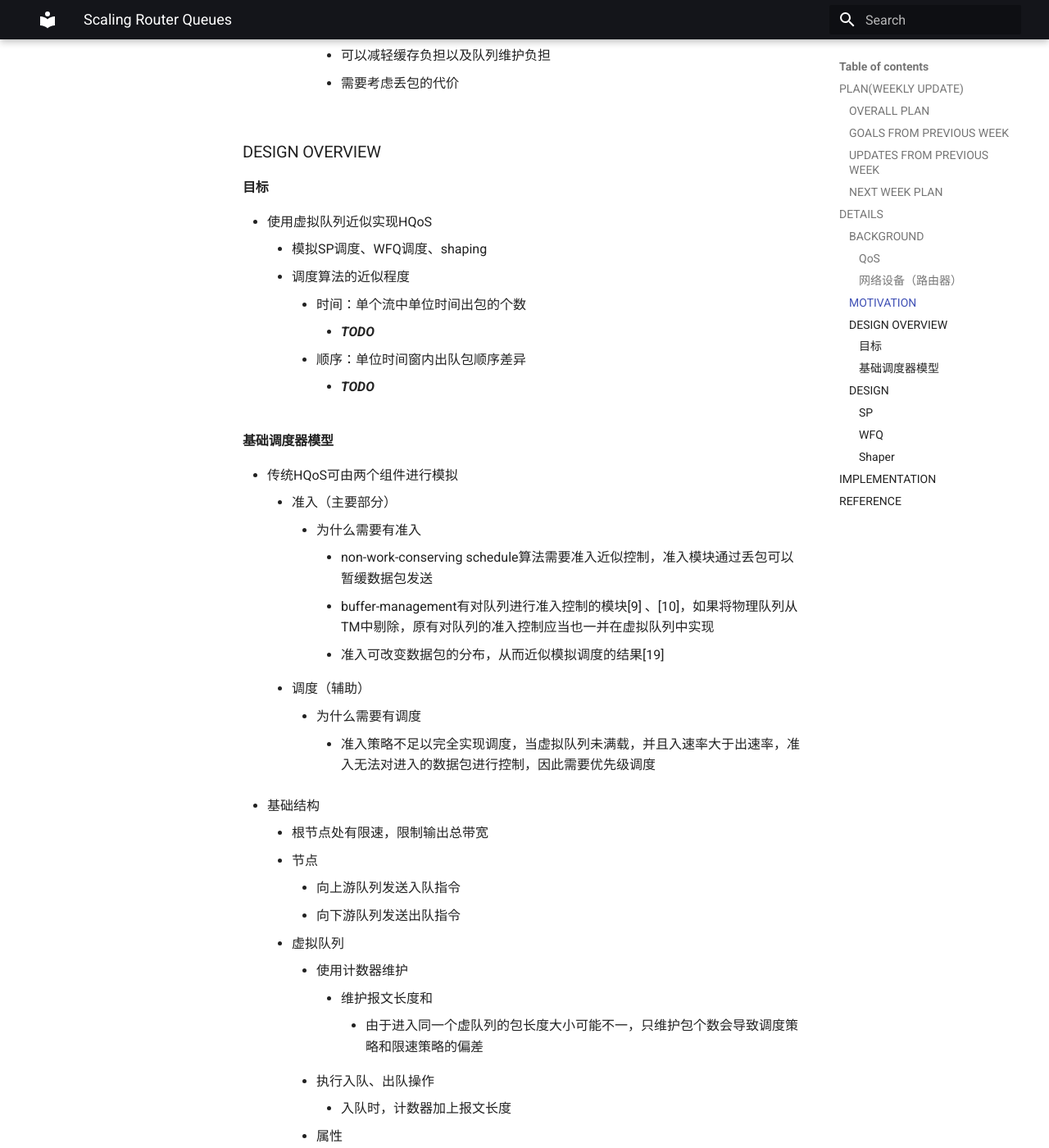
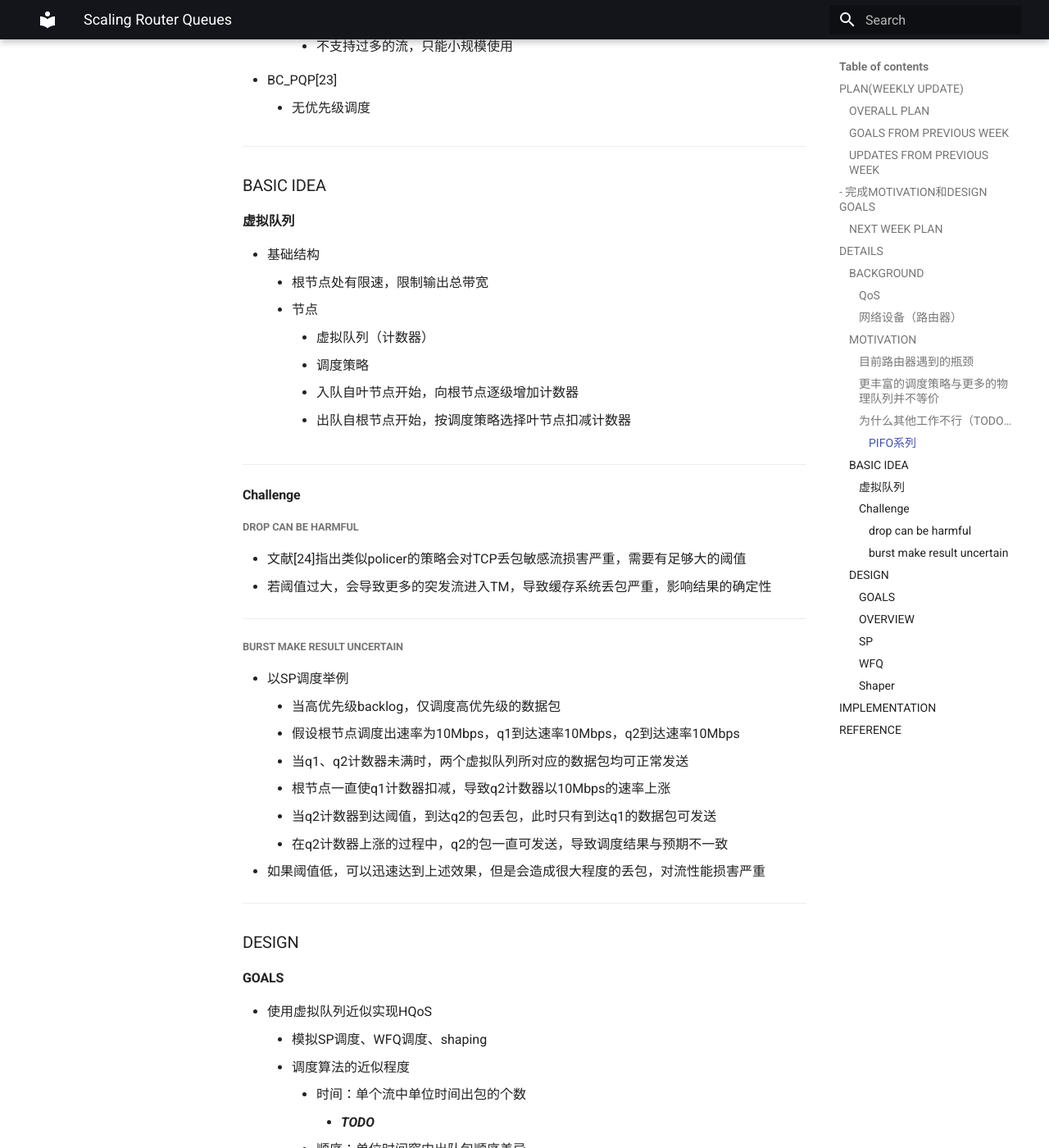
Before and after one commit to blowinding/blowinding.github.io, an MkDocs documentation site: the page built from docs/research/Scaling Router Queues.md, in a window 1280 px wide and 1400 px high, scrolled down 4673 px. Shown: the whole window at 82% size. Built offline with MkDocs 1.6.1 and Material for MkDocs 9.7.7, drawn with Linux system fonts in a browser that asks for light colours; some of the changed text lies outside the part shown.

Commit message:
2026-01-26 18:01:31: ...

```diff
--- a/docs/research/Scaling Router Queues.md
+++ b/docs/research/Scaling Router Queues.md
@@ -10,9 +10,11 @@
 - 完成BACKGROUND和MOTIVATION
 ### UPDATES FROM PREVIOUS WEEK
 - 完成MOTIVATION和DESIGN GOALS
+---
 ### NEXT WEEK PLAN
 - 初步设计design
 - 补全background&motivation
+---
 ## DETAILS
 ### BACKGROUND
 #### QoS
@@ -30,6 +32,7 @@
 		- HQoS功能
 			- HQoS 在传统 QoS 的基础上增加了多级调度结构，通过树形队列结构实现对服务、用户和用户组等多个层次的差异化调度，从而在接入网环境中更有效地保证 SLA 级别的 QoS 目标。
 			- ***画图举个例子（TODO）***
+---
 #### 网络设备（路由器）
 - QoS（HQoS）大多在网络设备（路由器）中实现
 	- 博通[9]、[10]
@@ -53,14 +56,15 @@
 		- Ingress出队
 			- When credit balance is positive, a Dequeue-Command with Dequeue-Command-Bytes is issued to the SRAM queue manager. The SRAM queue manager traverses the queue, dequeuing several packets. Until the queue becomes empty OR until the Dequeue-Command-Bytes are exhausted
 			- The SRAM buffer manager reads the packet, updates the SRAM buffer user-count, and frees the buffer. The packet data is read and sent to the Ingress Transmit Packet Processor (ITPP) and then to the Transmit queues that have multiple contexts according to the source (SRAM/DRAM).
+---
 ### MOTIVATION
-- 目前路由器遇到的瓶颈
-	- 目前，支持更丰富的调度策略，则需要更多的队列
-		- 如何定义更丰富的调度策略
-			- 更精细的流量标记和分类
-				- 依照用户组分类->依照用户分类，分类更加精细
-				- 不同用户的流量可以进行不同的调度
-				- ***画图举个例子（TODO）***
+#### 目前路由器遇到的瓶颈
+- 目前，支持更丰富的调度策略，则需要更多的队列
+	- 如何定义更丰富的调度策略
+		- 更精细的流量标记和分类
+			- 依照用户组分类->依照用户分类，分类更加精细
+			- 不同用户的流量可以进行不同的调度
+			- ***画图举个例子（TODO）***
 		- 目前的路由器架构，为什么更丰富的调度策略需要更多的队列
 			- 当前路由器架构，带有标记的包会被引导至对应的物理队列
 		- 需要维护更多的队列会带来什么代价
@@ -71,37 +75,60 @@
 			- 片外缓存或许可以存放报文，但是片内缓存无法维护更多的队列（存在极限）
 			- 片上 SRAM 缩放已经远落后于逻辑电路缩放，造成功耗更高、面积效率更低，因此SRAM不能大容量扩展[13]、[14]、[15]
 			- 目前单位带宽的SRAM容量下降了4倍[16]
-- 更丰富的调度策略与更多的物理队列并不等价
-	- QoS服务的本质是差异化处理
-	- 调度本质意义是改变包进入发送队列的分布（时间、顺序）[17]
-	- 目前存在其他的方式改变包进入发送队列的分布(SP-PIFO[18]、AIFO[19]、PACKS[20]）
-- ***为什么其他工作不行（TODO）***
-	- PIFO系列
-		- FIFO原语
-			- SP-PIFO
-				- 不支持Hierarchy Schedule以及non work-conserving scheduling algorithms.
-			- AIFO
-				- 不支持Hierarchy Schedule以及non work-conserving scheduling algorithms.
-			- PACKS
-				- 不支持Hierarchy Schedule以及non work-conserving scheduling algorithms.
-		- PIFO原语
-			- vPIFO[21]
-				- 不支持non work-conserving scheduling algorithms
-			- BMW tree[22]
-				- 不支持non work-conserving scheduling algorithms
-			- BBQ
-				- 不支持non work-conserving scheduling algorithms
-			- Loom
-				- 不支持过多的流，只能小规模使用
-	- BC_PQP[23]
-		- 无优先级调度
-- 使用虚拟队列替换物理队列
-	- Challenge
-		- 低优先级的包在缓存中等待的代价与直接丢包的代价的trade off
-			- 可以减轻缓存负担以及队列维护负担
-			- 需要考虑丢包的代价
-### DESIGN OVERVIEW
-#### 目标
+---
+#### 更丰富的调度策略与更多的物理队列并不等价
+- QoS服务的本质是差异化处理
+- 调度本质意义是改变包进入发送队列的分布（时间、顺序）[17]
+- 目前存在其他的方式改变包进入发送队列的分布(SP-PIFO[18]、AIFO[19]、PACKS[20]）
+---
+#### ***为什么其他工作不行（TODO）***
+#####  PIFO系列
+- FIFO原语
+	- SP-PIFO
+		- 不支持Hierarchy Schedule以及non work-conserving scheduling algorithms.
+	- AIFO
+		- 不支持Hierarchy Schedule以及non work-conserving scheduling algorithms.
+	- PACKS
+		- 不支持Hierarchy Schedule以及non work-conserving scheduling algorithms.
+- PIFO原语
+	- vPIFO[21]
+		- 不支持non work-conserving scheduling algorithms
+	- BMW tree[22]
+		- 不支持non work-conserving scheduling algorithms
+	- BBQ
+		- 不支持non work-conserving scheduling algorithms
+	- Loom
+		- 不支持过多的流，只能小规模使用
+- BC_PQP[23]
+	- 无优先级调度
+---
+### BASIC IDEA
+#### 虚拟队列
+- 基础结构
+	- 根节点处有限速，限制输出总带宽
+	- 节点
+		- 虚拟队列（计数器）
+		- 调度策略
+		- 入队自叶节点开始，向根节点逐级增加计数器
+		- 出队自根节点开始，按调度策略选择叶节点扣减计数器
+---
+#### Challenge
+##### drop can be harmful
+- 文献[24]指出类似policer的策略会对TCP丢包敏感流损害严重，需要有足够大的阈值
+- 若阈值过大，会导致更多的突发流进入TM，导致缓存系统丢包严重，影响结果的确定性
+---
+##### burst make result uncertain
+- 以SP调度举例
+	- 当高优先级backlog，仅调度高优先级的数据包
+	- 假设根节点调度出速率为10Mbps，q1到达速率10Mbps，q2到达速率10Mbps
+	- 当q1、q2计数器未满时，两个虚拟队列所对应的数据包均可正常发送
+	- 根节点一直使q1计数器扣减，导致q2计数器以10Mbps的速率上涨
+	- 当q2计数器到达阈值，到达q2的包丢包，此时只有到达q1的数据包可发送
+	- 在q2计数器上涨的过程中，q2的包一直可发送，导致调度结果与预期不一致
+- 如果阈值低，可以迅速达到上述效果，但是会造成很大程度的丢包，对流性能损害严重
+---
+### DESIGN
+#### GOALS
 - 使用虚拟队列近似实现HQoS
 	- 模拟SP调度、WFQ调度、shaping
 	- 调度算法的近似程度
@@ -109,53 +136,52 @@
 			- ***TODO***
 		- 顺序：单位时间窗内出队包顺序差异
 			- ***TODO***
-#### 基础调度器模型
-- 传统HQoS可由两个组件进行模拟
-	- 准入（主要部分）
-		- 为什么需要有准入
-			- non-work-conserving schedule算法需要准入近似控制，准入模块通过丢包可以暂缓数据包发送
-			- buffer-management有对队列进行准入控制的模块[9] 、[10]，如果将物理队列从TM中剔除，原有对队列的准入控制应当也一并在虚拟队列中实现
-			- 准入可改变数据包的分布，从而近似模拟调度的结果[19]
-	- 调度（辅助）
-		- 为什么需要有调度
-			- 准入策略不足以完全实现调度，当虚拟队列未满载，并且入速率大于出速率，准入无法对进入的数据包进行控制，因此需要优先级调度
-- 基础结构
-	- 根节点处有限速，限制输出总带宽
-	- 节点
-		- 向上游队列发送入队指令
-		- 向下游队列发送出队指令
-	- 虚拟队列
-		- 使用计数器维护
-			- 维护报文长度和
-				- 由于进入同一个虚队列的包长度大小可能不一，只维护包个数会导致调度策略和限速策略的偏差
-		- 执行入队、出队操作
-			- 入队时，计数器加上报文长度
-		- 属性
-			- 阈值
-			- 限速
-### DESIGN
+---
+#### OVERVIEW
+- 准入
+	- 虚拟队列控制准入
+		- 计数器维护通过节点的数据包长度
+			- 一条流中数据包长度不一
+    - 为什么需要有准入
+        - non-work-conserving schedule算法需要准入近似控制，准入模块通过丢包可以暂缓数据包发送
+        - buffer-management有对队列进行准入控制的模块[9] 、[10]，如果将物理队列从TM中剔除，原有对队列的准入控制应当也一并在虚拟队列中实现
+        - 准入可改变数据包的分布，从而近似模拟调度的结果[19]
+---
+- 映射
+	- 为什么需要有映射
+		- 通过映射可以使用粗粒度优先级队列模拟细粒度优先级队列[18]
+		- 准入策略不足以完全实现调度，当虚拟队列未满载，并且入速率大于出速率，准入无法对进入的数据包进行控制，因此需要优先级调度
+---
 #### SP
 - 目标
 	- 为某些流提供绝对的优先
 - 出队策略
 	- 优先级从高到低排列，当高优先级计数器为正数时，低优先级出队速率为0
+- 映射策略
+	- SP-PIFO
+		- ***为什么使用SP-PIFO（TODO）***
+---
 - 准入分析
 	- 优先级从高到低排列，除了第一个计数器为正数的队列，其他低优先级队列均满载，即入速率大于出速率，最终执行准入策略后得到的结果为理想结果
 		- 按照出队策略，优先级从高到低排列，当高优先级计数器为正数时，低优先级出队速率为0，因此低优先级队列会按照入队速率累积
-		- 丢掉的低优先级包会损害低优先级流的性能，故最佳策略是丢掉的低优先级包即使进入缓存系统也会被丢掉
-		- 当低优先级队列未满载时，实际出队的包不符合优先级调度策略，可通过分类策略纠正
+- 映射分析
+	- ***（TODO）***
+---
 #### WFQ
 - 目标
 	- 公平分配每个流的带宽，做到per-flow isolation
 - 出队策略
 	- 可按照GPS，叶子队列出队时按照权重同时出队
+---
 - 准入分析
 	- 每个队列均满载时，即入速率大于出速率，最终执行准入策略后得到的结果为理想结果
+---
 #### Shaper
 - 目标
 	- 对流进行限速
 - 出队策略
 	- 按照限定速率进行出队
+---
 ## IMPLEMENTATION
 - ***传统HQoS的实现（TODO）***
 
@@ -183,3 +209,4 @@
 [21] vPIFO: Virtualized Packet Scheduler for Programmable Hierarchical Scheduling in High-Speed Networks
 [22] BMW Tree: Large-scale, High-throughput and Modular PIFO Implementation using Balanced Multi-Way Sorting Tree
 [23]  [System Monitoring Configuration Guide for Cisco NCS 5500 Series Routers, IOS XR Release 7.8.x - Graceful Handling of Out of Resource Situations \[Cisco Network Convergence System 5500 Series\] - Cisco](https://www.cisco.com/c/en/us/td/docs/iosxr/ncs5500/system-monitoring/78x/b-system-monitoring-cg-ncs5500-78x/oor-handling.html)
+[24] Improving TCP performance with bufferless token bucket policing: A TCP friendly policer
```
